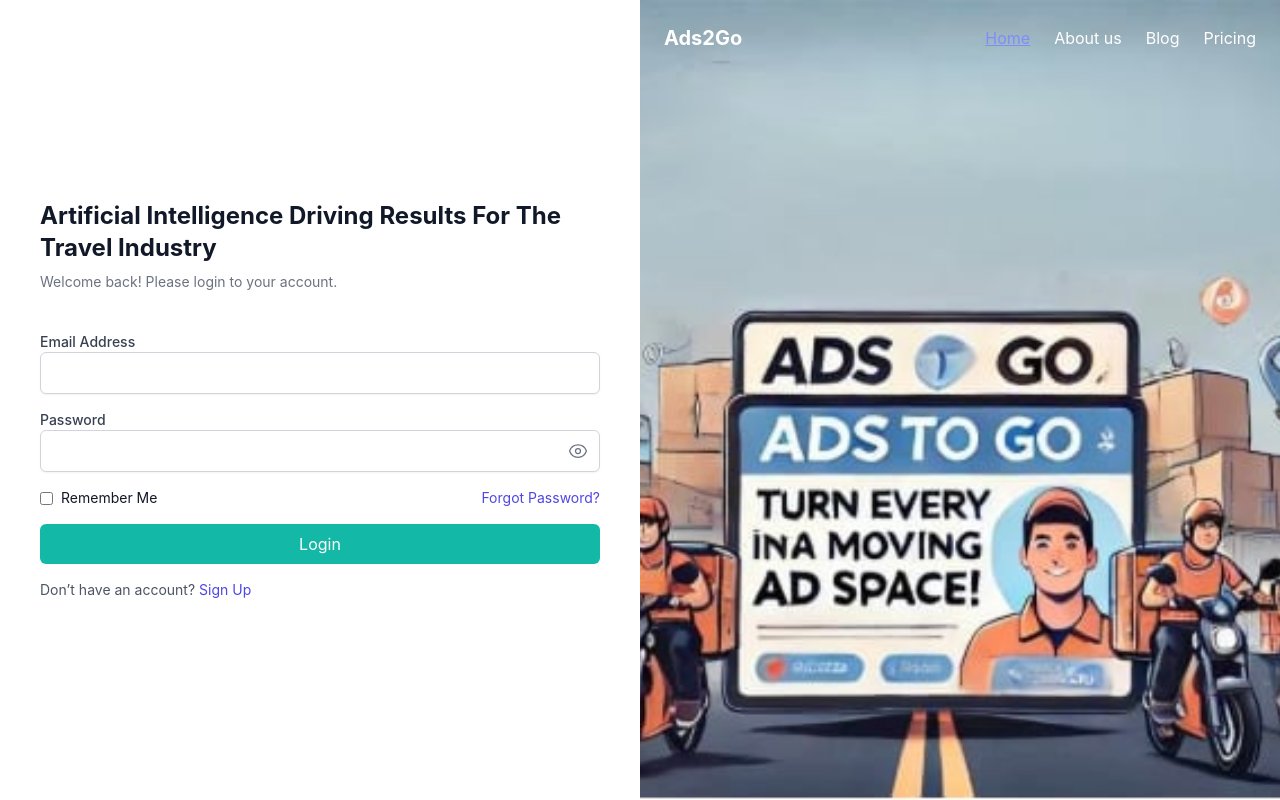
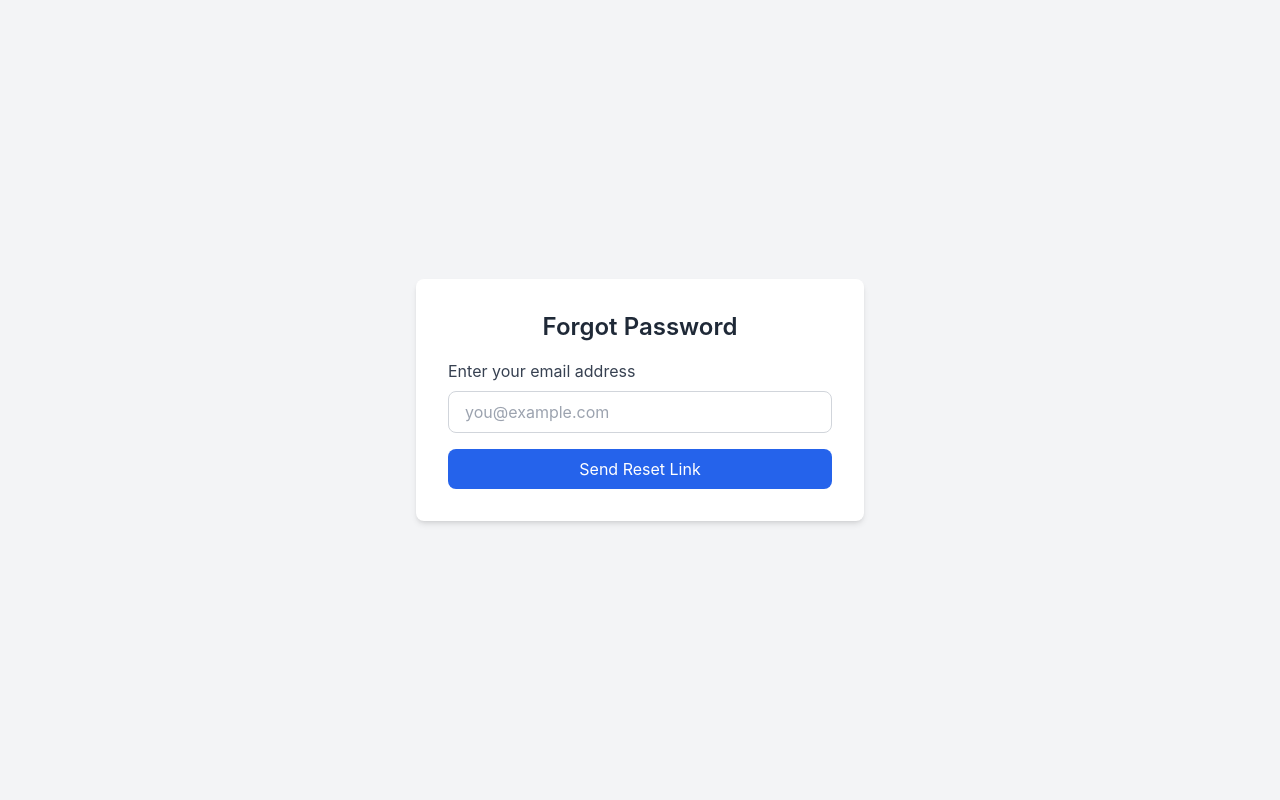
Before and after one commit to lracnaelg/Ads2Go-Client, a React (Create React App) app: page /forgot-password in a window 1280 px wide. Before the commit this address led to /login. Built offline with nearby package versions, Linux system fonts and the light colour scheme.

Commit message:
forgotpass, adminnavbar

```diff
--- a/package.json
+++ b/package.json
@@ -14,6 +14,7 @@
     "next-auth": "^4.24.11",
     "react": "^18.2.0",
     "react-dom": "^18.2.0",
+    "react-icons": "^5.5.0",
     "react-router-dom": "^6.21.0",
     "react-scripts": "5.0.1",
     "recharts": "^2.15.1",
--- a/src/App.tsx
+++ b/src/App.tsx
@@ -10,6 +10,7 @@
 // Regular user pages
 import Login from './pages/AUTH/Login';
 import Register from './pages/USERS/Register';
+import ForgotPass from './pages/USERS/ForgotPass';
 import Dashboard from './pages/USERS/Dashboard';
 import VerifyEmail from './pages/USERS/VerifyEmail';
 import Landing from './pages/USERS/Landing'; // Ensure this is the correct import path
@@ -33,7 +34,7 @@
   const location = useLocation();
 
   // List of public pages
-  const hideNavbarOnRoutes = ['/login', '/register', '/verify-email'];
+const hideNavbarOnRoutes = ['/login', '/register', '/verify-email', '/forgot-password'];
 
   // Don't show the navbar on the public routes
   if (hideNavbarOnRoutes.includes(location.pathname)) {
@@ -41,6 +42,7 @@
       <Routes>
         <Route path="/login" element={<Login />} />
         <Route path="/register" element={<Register />} />
+        <Route path="/forgot-password" element={<ForgotPass />} />
         <Route path="/verify-email" element={<VerifyEmail />} />
         <Route path="/" element={<Navigate to="/landing" />} /> {/* changed */}
       </Routes>
--- a/src/components/AdminNavbar.tsx
+++ b/src/components/AdminNavbar.tsx
@@ -1,33 +1,71 @@
 import React from 'react';
-import { Link, useNavigate } from 'react-router-dom';
+import { Link, useLocation, useNavigate } from 'react-router-dom';
 import { useAuth } from '../contexts/AuthContext';
 
-const AdminNavbar: React.FC = () => {
+const AdminSidebar: React.FC = () => {
   const { logout } = useAuth();
   const navigate = useNavigate();
+  const location = useLocation();
 
   const handleLogout = async () => {
     await logout();
     navigate('/login');
   };
 
+  const menuItems = [
+    { label: 'Dashboard', path: '/admin' },
+    { label: 'View Users', path: '/admin/users' },
+    { label: 'View Riders', path: '/admin/riders' },
+    { label: 'Calendar', path: '/admin/calendar' },
+    { label: 'Materials', path: '/admin/materials' },
+    { label: 'Timesheet', path: '/admin/timesheet' },
+    { label: 'Reports', path: '/admin/reports' },
+    { label: 'AdsPanel', path: '/admin/ads' },
+    { label: 'Settings', path: '/admin/settings' },
+  ];
+
   return (
-    <nav className="bg-gray-800 text-white shadow-lg py-3 px-6 flex justify-between items-center">
-      <div className="text-xl font-bold">
-        <Link to="/admin" className="hover:text-blue-400">AdSystem</Link>
+    <div className="h-screen w-64 bg-white border-r shadow-lg flex flex-col justify-between fixed">
+      <div>
+        {/* Profile */}
+        <div className="flex items-center gap-3 p-4 border-b">
+          <img
+            src="https://via.placeholder.com/40" // replace with real avatar
+            alt="Profile"
+            className="rounded-full w-10 h-10"
+          />
+          <div className="font-semibold">Dominique Ch.</div>
+        </div>
+
+        {/* Menu Items */}
+        <nav className="flex flex-col px-4 pt-4 space-y-2 text-gray-700">
+          {menuItems.map((item) => (
+            <Link
+              key={item.path}
+              to={item.path}
+              className={`flex items-center gap-2 px-3 py-2 rounded-md hover:bg-blue-100 ${
+                location.pathname === item.path ? 'bg-blue-200 font-semibold' : ''
+              }`}
+            >
+              {/* Add icon here if needed */}
+              {item.label}
+            </Link>
+          ))}
+        </nav>
       </div>
-      <div className="space-x-6">
-        <Link to="/admin" className="hover:text-blue-400">Dashboard</Link>
-        <Link to="/admin/users" className="hover:text-blue-400">Manage Users</Link>
-        <Link to="/admin/riders" className="hover:text-blue-400">Manage Riders</Link>
-        <Link to="/admin/settings" className="hover:text-blue-400">Settings</Link>
-        <Link to="/admin/ads" className="hover:text-blue-400">Ad Control</Link>
-        <Link to="/admin/materials" className="hover:text-blue-400">Materials</Link>
 
-        <button onClick={handleLogout} className="bg-red-500 px-4 py-2 rounded-md hover:bg-red-600">Logout</button>
+      {/* Footer */}
+      <div className="p-4 border-t text-sm text-gray-500">
+        <button
+          onClick={handleLogout}
+          className="w-full text-left bg-red-100 text-red-600 hover:bg-red-200 px-3 py-2 rounded-md"
+        >
+          Logout
+        </button>
+        <div className="mt-2 text-xs">CAMIOCA<br />Version: 1.0.0.11</div>
       </div>
-    </nav>
+    </div>
   );
 };
 
-export default AdminNavbar;
+export default AdminSidebar;
--- a/src/pages/AUTH/Login.tsx
+++ b/src/pages/AUTH/Login.tsx
@@ -1,7 +1,7 @@
 import React, { useState, useCallback } from 'react';
 import { EyeIcon, EyeSlashIcon } from '@heroicons/react/24/outline';
 import { useAuth } from '../../contexts/AuthContext';
-import { useNavigate } from 'react-router-dom';
+import { useNavigate, Link } from 'react-router-dom';
 
 const Login: React.FC = () => {
   const { navigateToRegister, login } = useAuth();
@@ -40,17 +40,22 @@
 
   return (
     <div className="flex min-h-screen bg-white">
-
       {/* Left Side - Login Form */}
       <div className="w-full md:w-1/2 flex flex-col justify-center px-10">
         <div className="mb-10">
-          <h1 className="text-2xl font-bold text-gray-900">Artificial Intelligence Driving Results For The Travel Industry</h1>
-          <p className="text-sm text-gray-500 mt-2">Welcome back! Please login to your account.</p>
+          <h1 className="text-2xl font-bold text-gray-900">
+            Artificial Intelligence Driving Results For The Travel Industry
+          </h1>
+          <p className="text-sm text-gray-500 mt-2">
+            Welcome back! Please login to your account.
+          </p>
         </div>
 
         <form className="space-y-4" onSubmit={handleSubmit}>
           <div>
-            <label htmlFor="email" className="block text-sm font-medium text-gray-700">Email Address</label>
+            <label htmlFor="email" className="block text-sm font-medium text-gray-700">
+              Email Address
+            </label>
             <input
               type="email"
               id="email"
@@ -62,7 +67,9 @@
           </div>
 
           <div>
-            <label htmlFor="password" className="block text-sm font-medium text-gray-700">Password</label>
+            <label htmlFor="password" className="block text-sm font-medium text-gray-700">
+              Password
+            </label>
             <div className="relative">
               <input
                 type={showPassword ? 'text' : 'password'}
@@ -77,7 +84,11 @@
                 className="absolute inset-y-0 right-3 flex items-center"
                 onClick={() => setShowPassword(!showPassword)}
               >
-                {showPassword ? <EyeSlashIcon className="h-5 w-5 text-gray-500" /> : <EyeIcon className="h-5 w-5 text-gray-500" />}
+                {showPassword ? (
+                  <EyeSlashIcon className="h-5 w-5 text-gray-500" />
+                ) : (
+                  <EyeIcon className="h-5 w-5 text-gray-500" />
+                )}
               </button>
             </div>
           </div>
@@ -89,15 +100,24 @@
               <input type="checkbox" className="mr-2" />
               Remember Me
             </label>
-            <a href="#" className="text-indigo-600 hover:underline">Forgot Password?</a>
+            <Link to="/forgot-password" className="text-indigo-600 hover:underline">
+              Forgot Password?
+            </Link>
           </div>
 
-          <button type="submit" className="w-full bg-teal-500 hover:bg-teal-600 text-white py-2 rounded-md transition">Login</button>
+          <button
+            type="submit"
+            className="w-full bg-teal-500 hover:bg-teal-600 text-white py-2 rounded-md transition"
+          >
+            Login
+          </button>
         </form>
 
         <p className="text-sm mt-4 text-gray-600">
           Don’t have an account?{' '}
-          <button onClick={handleRegisterClick} className="text-indigo-600 hover:underline">Sign Up</button>
+          <button onClick={handleRegisterClick} className="text-indigo-600 hover:underline">
+            Sign Up
+          </button>
         </p>
       </div>
 
@@ -106,10 +126,18 @@
         <div className="absolute top-0 left-0 right-0 p-6 flex justify-between items-center text-white">
           <div className="text-xl font-bold">Ads2Go</div>
           <nav className="space-x-6">
-            <a href="#" className="text-indigo-400 underline">Home</a>
-            <a href="#" className="hover:text-indigo-300">About us</a>
-            <a href="#" className="hover:text-indigo-300">Blog</a>
-            <a href="#" className="hover:text-indigo-300">Pricing</a>
+            <Link to="/" className="text-indigo-400 underline">
+              Home
+            </Link>
+            <Link to="/about" className="hover:text-indigo-300">
+              About us
+            </Link>
+            <Link to="/blog" className="hover:text-indigo-300">
+              Blog
+            </Link>
+            <Link to="/pricing" className="hover:text-indigo-300">
+              Pricing
+            </Link>
           </nav>
         </div>
         <img src="/image/image.jpeg" alt="Scooter Advertisement" className="w-full h-full object-cover" />
--- /dev/null
+++ b/src/pages/USERS/ForgotPass.tsx
@@ -0,0 +1,54 @@
+import React, { useState } from "react";
+
+const ForgotPass: React.FC = () => {
+  const [email, setEmail] = useState("");
+  const [submitted, setSubmitted] = useState(false);
+
+  const handleSubmit = (e: React.FormEvent) => {
+    e.preventDefault();
+    // Simulate sending request
+    console.log("Forgot password request for:", email);
+    setSubmitted(true);
+  };
+
+  return (
+    <div className="min-h-screen flex items-center justify-center bg-gray-100 px-4">
+      <div className="max-w-md w-full bg-white p-8 rounded-lg shadow-md">
+        <h2 className="text-2xl font-semibold text-gray-800 mb-4 text-center">
+          Forgot Password
+        </h2>
+
+        {!submitted ? (
+          <form onSubmit={handleSubmit}>
+            <div className="mb-4">
+              <label className="block text-gray-700 mb-2" htmlFor="email">
+                Enter your email address
+              </label>
+              <input
+                type="email"
+                id="email"
+                className="w-full px-4 py-2 border border-gray-300 rounded-lg focus:outline-none focus:ring focus:border-blue-300"
+                placeholder="you@example.com"
+                value={email}
+                onChange={(e) => setEmail(e.target.value)}
+                required
+              />
+            </div>
+            <button
+              type="submit"
+              className="w-full bg-blue-600 text-white py-2 rounded-lg hover:bg-blue-700 transition"
+            >
+              Send Reset Link
+            </button>
+          </form>
+        ) : (
+          <div className="text-center text-green-600">
+            If that email is registered, a reset link has been sent!
+          </div>
+        )}
+      </div>
+    </div>
+  );
+};
+
+export default ForgotPass;
```
Also changed, not shown: 1 other file (tests, documents, lock files or other folders).
